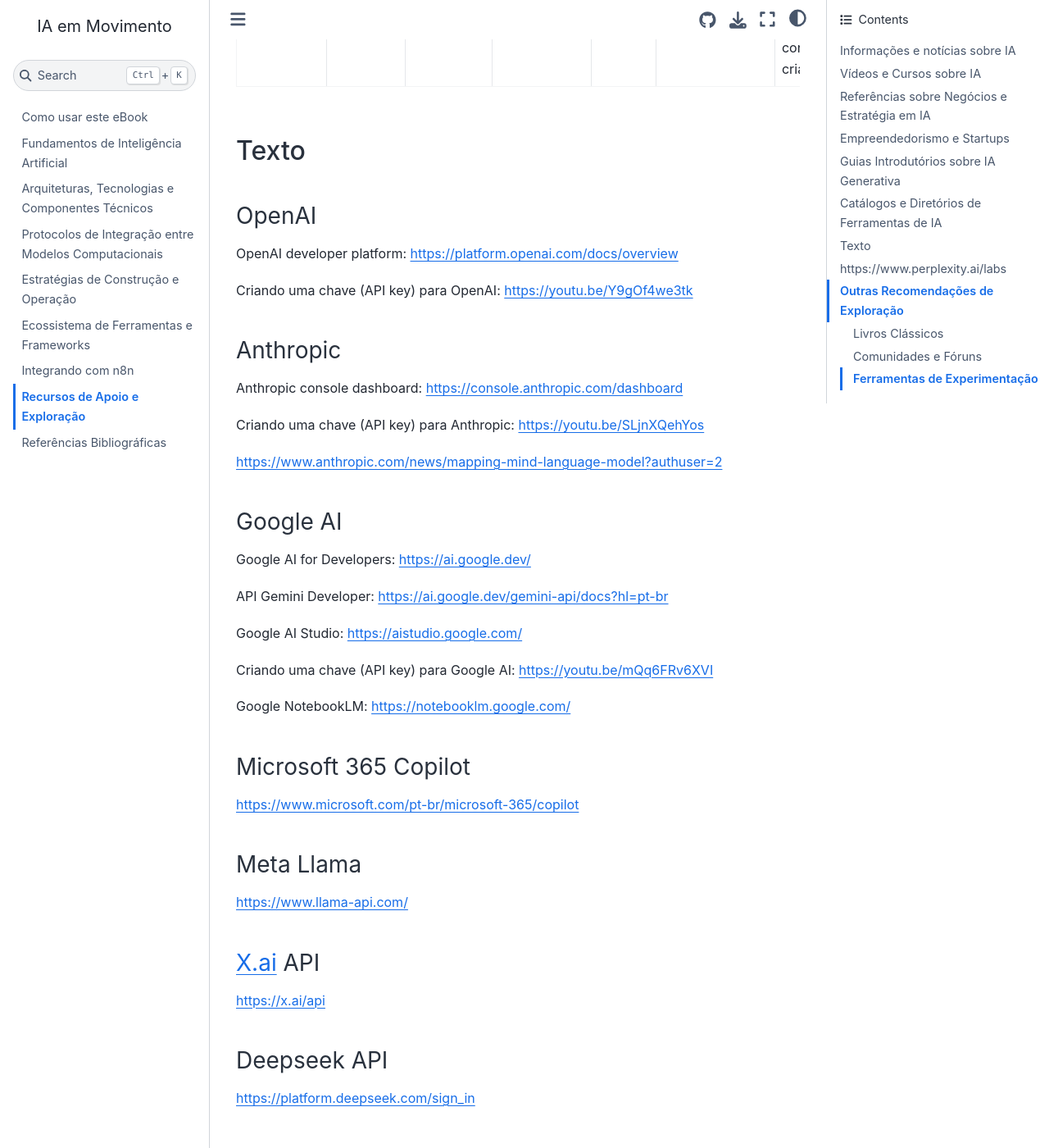
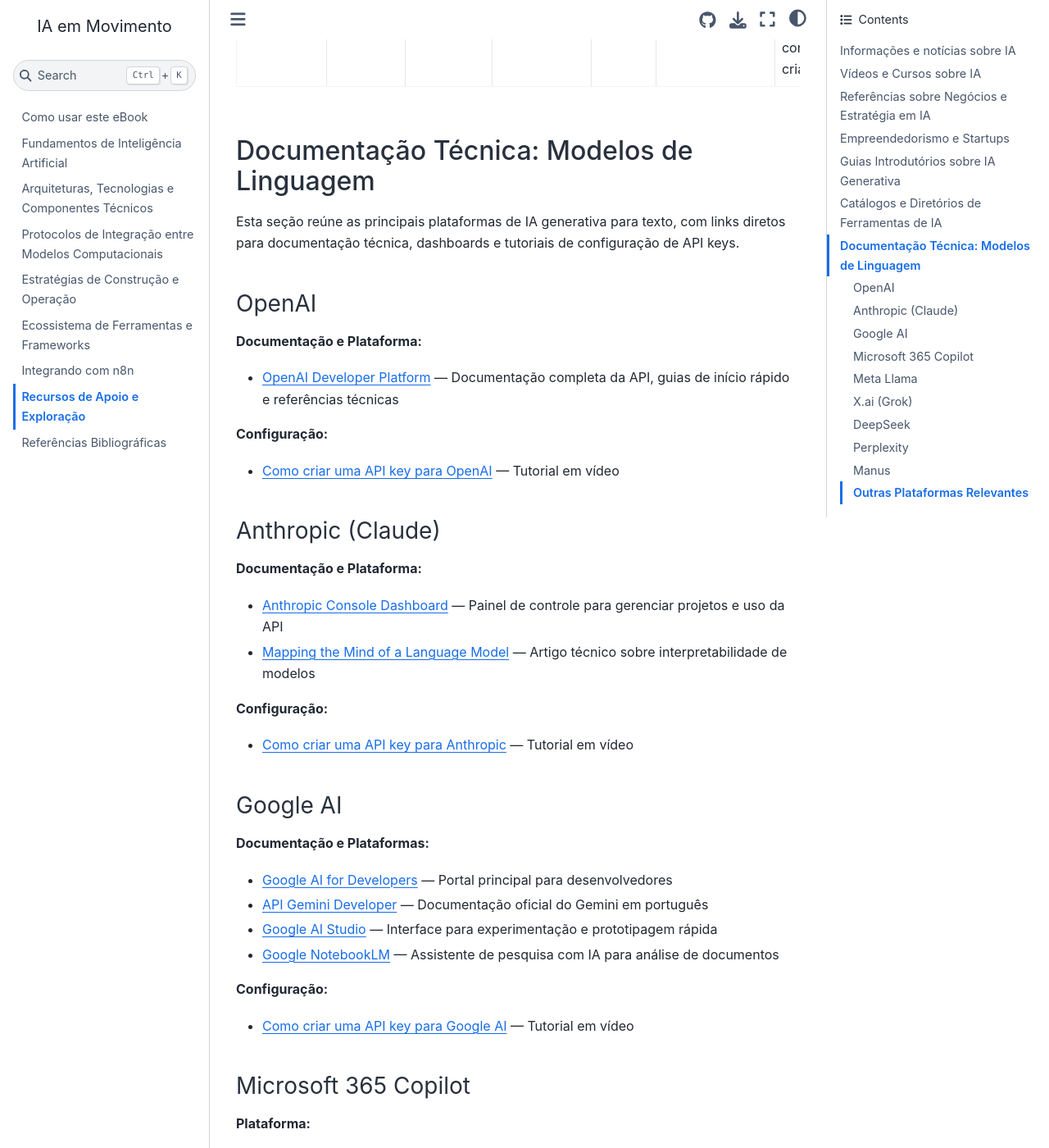
Before and after one commit to unb-lamfo-negocios-ai/LivroIAemMovimento, a Jupyter Book: the page built from capitulos/capRecursosDeApoio.md, in a window 1280 px wide and 1400 px high, scrolled down 16483 px. Shown: the whole window at 82% size. Built offline with Jupyter Book 1.0.4 settings and Sphinx 7.4.7 and the Sphinx Book theme 1.1.4, drawn with Linux system fonts in a browser that asks for light colours; pages that are not in the unit, such as notebooks, are missing from menus; cross-references to code outside the pages are shown as plain code; some of the changed text lies outside the part shown.

Commit message:
Update capRecursosDeApoio.md

```diff
--- a/capitulos/capRecursosDeApoio.md
+++ b/capitulos/capRecursosDeApoio.md
@@ -306,81 +306,151 @@
 | Midjourney | Visual |  | Geração de imagens | App | midjourney.com | Forte em estilo artístico e detalhes |
 | DALL-E 3 | Visual | OpenAI | Geração de imagens | App/API | openai.com/dall-e-3 | Ótimo para visualizar conceitos e criar arte |
 
-## Texto
+
+## Documentação Técnica: Modelos de Linguagem
+
+Esta seção reúne as principais plataformas de IA generativa para texto, com links diretos para documentação técnica, dashboards e tutoriais de configuração de API keys.
 
 ### OpenAI
 
-OpenAI developer platform: https://platform.openai.com/docs/overview
+**Documentação e Plataforma:**
+- [OpenAI Developer Platform](https://platform.openai.com/docs/overview) — Documentação completa da API, guias de início rápido e referências técnicas
 
-Criando uma chave (API key) para OpenAI: https://youtu.be/Y9gOf4we3tk
+**Configuração:**
+- [Como criar uma API key para OpenAI](https://youtu.be/Y9gOf4we3tk) — Tutorial em vídeo
 
-### Anthropic
+### Anthropic (Claude)
 
-Anthropic console dashboard: https://console.anthropic.com/dashboard
+**Documentação e Plataforma:**
+- [Anthropic Console Dashboard](https://console.anthropic.com/dashboard) — Painel de controle para gerenciar projetos e uso da API
+- [Mapping the Mind of a Language Model](https://www.anthropic.com/news/mapping-mind-language-model) — Artigo técnico sobre interpretabilidade de modelos
 
-Criando uma chave (API key) para Anthropic: https://youtu.be/SLjnXQehYos
-
-https://www.anthropic.com/news/mapping-mind-language-model?authuser=2
+**Configuração:**
+- [Como criar uma API key para Anthropic](https://youtu.be/SLjnXQehYos) — Tutorial em vídeo
 
 ### Google AI
 
-Google AI for Developers: https://ai.google.dev/
+**Documentação e Plataformas:**
+- [Google AI for Developers](https://ai.google.dev/) — Portal principal para desenvolvedores
+- [API Gemini Developer](https://ai.google.dev/gemini-api/docs?hl=pt-br) — Documentação oficial do Gemini em português
+- [Google AI Studio](https://aistudio.google.com/) — Interface para experimentação e prototipagem rápida
+- [Google NotebookLM](https://notebooklm.google.com/) — Assistente de pesquisa com IA para análise de documentos
 
-API Gemini Developer: https://ai.google.dev/gemini-api/docs?hl=pt-br
-
-Google AI Studio: https://aistudio.google.com/
-
-Criando uma chave (API key) para Google AI: https://youtu.be/mQq6FRv6XVI
-
-Google NotebookLM: https://notebooklm.google.com/
+**Configuração:**
+- [Como criar uma API key para Google AI](https://youtu.be/mQq6FRv6XVI) — Tutorial em vídeo
 
 ### Microsoft 365 Copilot
 
-https://www.microsoft.com/pt-br/microsoft-365/copilot
+**Plataforma:**
+- [Microsoft 365 Copilot](https://www.microsoft.com/pt-br/microsoft-365/copilot) — Assistente de IA integrado ao ecossistema Microsoft
 
 ### Meta Llama
 
-https://www.llama-api.com/
+**API e Acesso:**
+- [Llama API](https://www.llama-api.com/) — Acesso programático aos modelos Llama da Meta
 
-### [X.ai](http://X.ai) API
+### X.ai (Grok)
 
-https://x.ai/api
+**API:**
+- [X.ai API](https://x.ai/api) — Plataforma de API do modelo Grok
 
-### Deepseek API
+### DeepSeek
 
-https://platform.deepseek.com/sign_in
+**Plataforma:**
+- [DeepSeek Platform](https://platform.deepseek.com/sign_in) — Console para acesso à API DeepSeek
+
+### Perplexity
+
+**Ferramentas:**
+- [Perplexity AI](https://www.perplexity.ai/) — Mecanismo de busca conversacional com IA
+- [Perplexity Labs](https://www.perplexity.ai/labs) — Ambiente experimental para testar novos recursos
 
 ### Manus
 
-https://manus.im/
+**Plataforma:**
+- [Manus](https://manus.im/) — Assistente de escrita e pesquisa com IA
 
-### Perplexity
+### Outras Plataformas Relevantes
 
-https://www.perplexity.ai/
+**[Cohere](https://cohere.com/)**
+Plataforma empresarial de modelos de linguagem com foco em busca semântica e geração de texto. Oferece modelos otimizados para aplicações corporativas.
 
-https://www.perplexity.ai/labs
----
+**[Mistral AI](https://mistral.ai/)**
+Modelos de linguagem europeus open-source e via API. Alternativa forte com foco em eficiência e transparência.
 
-## Outras Recomendações de Exploração
+**[Together AI](https://www.together.ai/)**
+Plataforma para executar e fazer fine-tuning de modelos open-source. Ideal para quem busca customização e controle sobre modelos.
 
-### Livros Clássicos
-- *Artificial Intelligence: A Modern Approach* (Russell & Norvig) {cite}`russell2021`: considerado a “bíblia da IA”, aborda desde conceitos básicos até temas avançados.
-- *Deep Learning* (Goodfellow, Bengio & Courville) {cite}`goodfellow2016`: referência técnica sobre redes neurais profundas.
+:::{admonition} 💡 Escolhendo a plataforma adequada
+:class: tip
 
-### Comunidades e Fóruns
-- **Reddit — r/MachineLearning**: discussões atualizadas sobre pesquisa e aplicações.
-- **Comunidades locais (Discord, Slack, Meetups)**: ótimos espaços para networking e troca de experiências.
+**Para começar:**
+- **ChatGPT/OpenAI:** Interface mais amigável e documentação abundante
+- **Google AI Studio:** Experimentação gratuita sem necessidade de código
 
-### Ferramentas de Experimentação
-- **Hugging Face Hub** {cite}`wolf2020`: permite testar modelos prontos, como tradutores e geradores de texto.
-- **Kaggle** {cite}`kaggle2021`: plataforma de competições e datasets para prática de ciência de dados.
+**Para desenvolvimento:**
+- **Anthropic Claude:** Excelente para análise de documentos longos (até 200k tokens)
+- **OpenAI:** Maior ecossistema e suporte da comunidade
 
-Esses ambientes de prática são fundamentais para transformar teoria em experiência real.
+**Para pesquisa:**
+- **Perplexity:** Busca conversacional com citações
+- **NotebookLM:** Análise profunda de múltiplos documentos
 
----
+**Para projetos open-source:**
+- **Meta Llama** via Together AI ou Mistral AI
+:::Tentar novamenteClaude ainda não tem a capacidade de executar o código que gera.
 
-:::{tip}
-Não tente explorar todos os recursos de uma só vez.
-Escolha **um ou dois caminhos de aprendizado**, avance gradualmente e aplique os conceitos em pequenos projetos.
-O progresso contínuo é mais eficaz do que a sobrecarga de informações.
-:::
+
+## Recursos Complementares para Aprofundamento
+
+Esta seção reúne materiais clássicos, comunidades ativas e plataformas de experimentação que complementam seu aprendizado em IA. Use esses recursos conforme sua jornada avança e suas necessidades se tornam mais específicas.
+
+### Livros de Referência
+
+**Artificial Intelligence: A Modern Approach** (Russell & Norvig) {cite}`russell2021`
+Considerado a "bíblia da IA", aborda desde conceitos fundamentais até temas avançados. Ideal para compreensão teórica sólida e visão abrangente da área.
+
+**Deep Learning** (Goodfellow, Bengio & Courville) {cite}`goodfellow2016`
+Referência técnica sobre redes neurais profundas. Matemática rigorosa e explicações detalhadas sobre arquiteturas e algoritmos de aprendizado profundo.
+
+**Hands-On Machine Learning with Scikit-Learn, Keras, and TensorFlow** (Aurélien Géron)
+Abordagem prática com código real. Equilibra teoria e implementação, ideal para quem aprende fazendo.
+
+### Comunidades e Networking
+
+**[r/MachineLearning (Reddit)](https://www.reddit.com/r/MachineLearning/)**
+Discussões atualizadas sobre pesquisas recentes, papers e aplicações práticas. Subreddit ativo com alta qualidade técnica.
+
+**[r/LocalLLaMA (Reddit)](https://www.reddit.com/r/LocalLLaMA/)**
+Comunidade focada em executar e experimentar com modelos de linguagem localmente. Ótima para aprender sobre fine-tuning e otimização.
+
+**[Hugging Face Community](https://huggingface.co/join/discord)**
+Discord oficial com milhares de desenvolvedores. Suporte técnico, discussões sobre modelos e colaboração em projetos open-source.
+
+**Comunidades Locais (Discord, Slack, Meetups)**
+Espaços para networking e troca de experiências no contexto brasileiro. Busque grupos de IA em sua cidade ou universidade.
+
+### Plataformas de Experimentação
+
+**[Hugging Face Hub](https://huggingface.co/)** {cite}`wolf2020`
+Teste modelos prontos diretamente no navegador: tradutores, geradores de texto, classificadores e muito mais. Interface intuitiva para experimentação sem código.
+
+**[Kaggle](https://www.kaggle.com/)** {cite}`kaggle2021`
+Plataforma de competições, datasets e notebooks compartilhados. Ambiente completo para prática de ciência de dados com recursos computacionais gratuitos (GPU).
+
+**[Google Colab](https://colab.research.google.com/)**
+Notebooks Jupyter gratuitos com GPU. Perfeito para executar experimentos sem configurar ambiente local.
+
+**[Replicate](https://replicate.com/)**
+Execute modelos de IA via API ou interface web. Teste diferentes modelos sem preocupação com infraestrutura.
+
+### Tutoriais Interativos
+
+**[fast.ai](https://www.fast.ai/)**
+Cursos práticos de deep learning com abordagem top-down. Você começa construindo modelos reais e depois mergulha na teoria.
+
+**[DeepLearning.AI](https://www.deeplearning.ai/)**
+Cursos estruturados no Coursera sobre ML, deep learning e IA generativa, criados por Andrew Ng.
+
+**[Full Stack Deep Learning](https://fullstackdeeplearning.com/)**
+Foco em colocar modelos em produção. Cobre aspectos práticos que vão além do treinamento de modelos.
```
